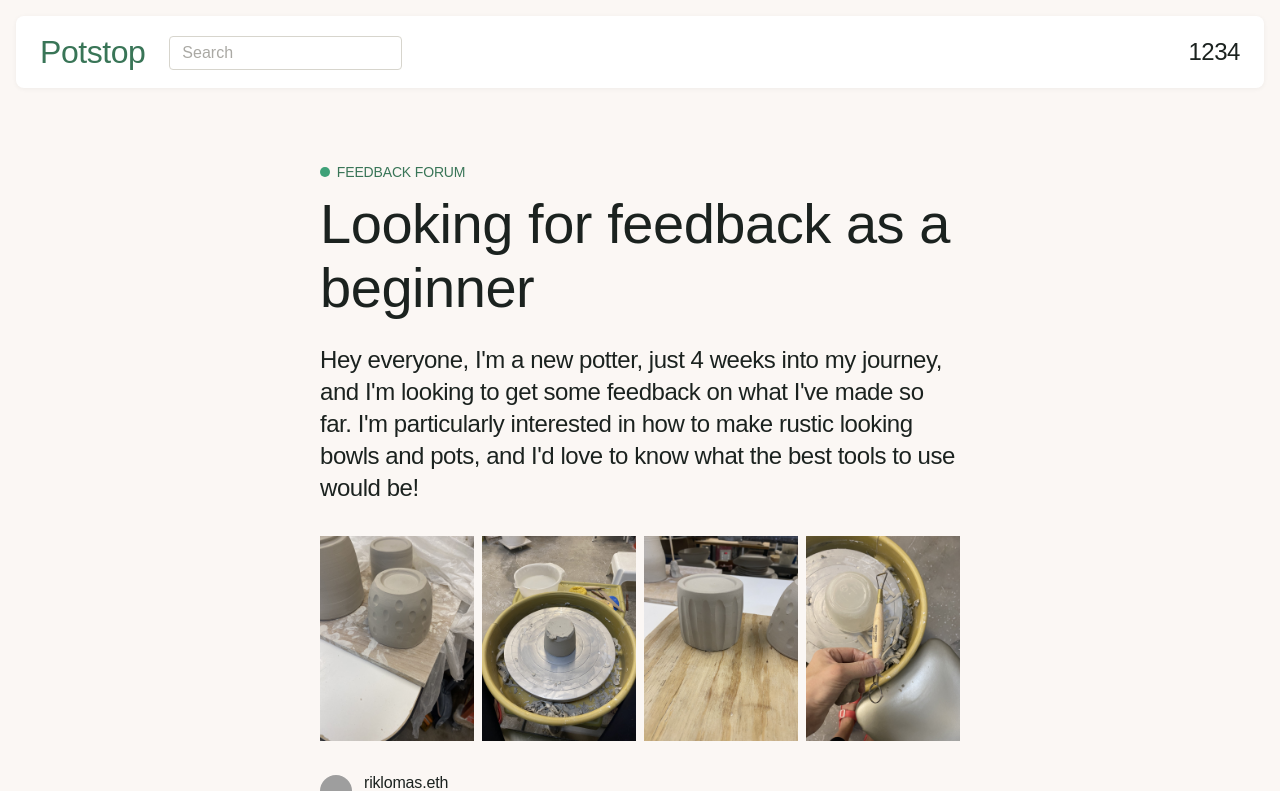
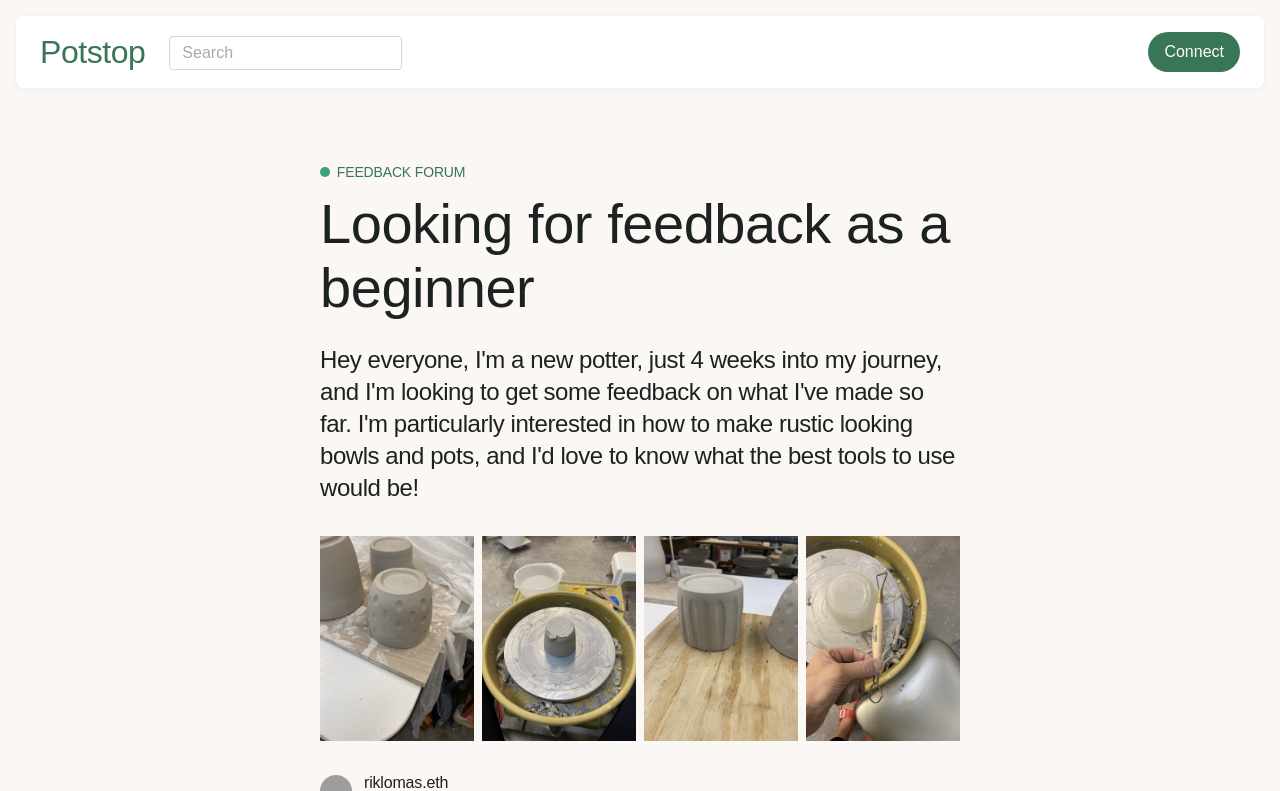
Before and after one commit to Josephkouroma/start, a Next.js app: page / in a window 1280 px wide. Shown: the top 791 px of the page. Built offline with nearby package versions, Linux system fonts and the light colour scheme; grey boxes are pictures that could not be loaded; a web font is replaced by a local one; what web3 would draw is missing.

Commit message:
connect to a wallet

```diff
--- a/components/Account.js
+++ b/components/Account.js
@@ -1,6 +1,6 @@
 import EthName from './EthName'
 
-const Account = function ({ account }) {
+const Account = function ({ account, connect }) {
   // TODO!!!
   // if already logged in, it should show
   // the EthName component with the correct address
@@ -11,11 +11,8 @@ const Account = function ({ account }) {
   if (account) {
     return <span>{account}</span>;
   } else {
-    return <button>Connect</button>;
+    return <button onClick={connect}>Connect</button>;
   }
-
-
-
 };
 
 export default Account;
--- a/pages/index.js
+++ b/pages/index.js
@@ -22,7 +22,11 @@ export default function Home() {
   // 4. make the user name look good
   // 5. let the user post their own reply
 
-  let account = '1234';
+  let account;
+
+  const connect = function () {
+    window.ethereum.request({ method: 'eth_requestAccounts' });
+  };
 
   return (
     <main>
@@ -33,7 +37,7 @@ export default function Home() {
           <input type='text' placeholder='Search' />
         </form>
 
-        <Account account={account} />
+        <Account account={account} connect={connect} />
       </header>
 
       <section className='question'>
```
